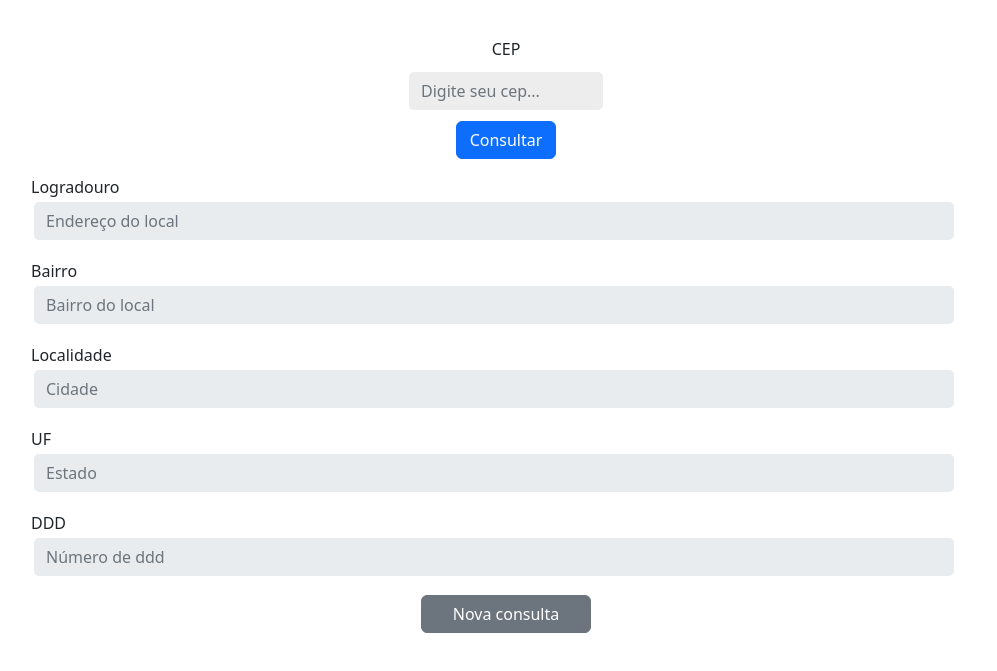
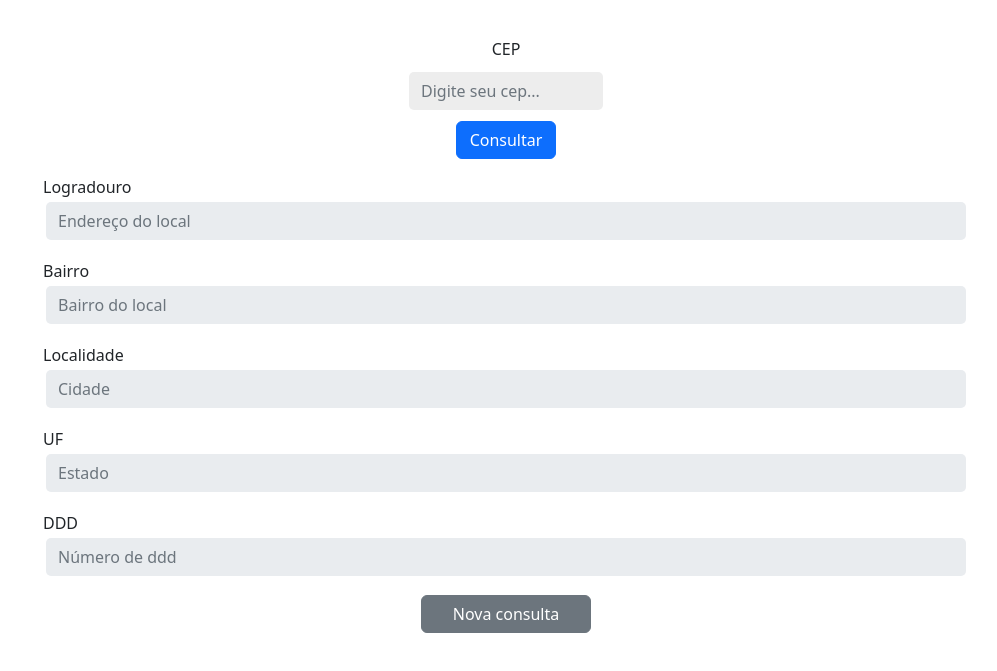
Before and after one commit to JoaoVitor615/projeto-cep, a website: page index.html in a window 1280 px wide. Shown: the part 151-822 px from the top of the page, without its empty margins (134-1131 px from the left). Before the commit the page ends 800 px from the top, so only its background shows below. Drawn offline with nearby package versions, Linux system fonts and the light colour scheme.

Commit message:
Corrigindo detalhes bootstrap

```diff
--- a/index.html
+++ b/index.html
@@ -10,7 +10,7 @@
     <title>Document</title>
 </head>
 <body>
-    <div class="container">
+    <div class="container pb-5">
 
         <!-- Header da página -->
         <div class="col pt-5">
@@ -42,32 +42,32 @@
         <form class="row row-cols-1 justify-content-evenly">
             <!-- Input de logradouro -->
             <div class="col-10 mb-3">
-                <label for="logradouro" class="row label">Logradouro</label>
-                <input disabled class="row form-control input" type="text" name="logradouro" id="logradouro" placeholder="Endereço do local">
+                <label for="logradouro" class="row mx-auto label">Logradouro</label>
+                <input disabled class="row mx-auto form-control input" type="text" name="logradouro" id="logradouro" placeholder="Endereço do local">
             </div>
 
             <!-- Input de Bairro -->
             <div class="col-10 mb-3">
-                <label for="bairro" class="row label">Bairro</label>
-                <input disabled class="row form-control input" type="text" name="bairro" id="bairro" placeholder="Bairro do local">
+                <label for="bairro" class="mx-auto row label">Bairro</label>
+                <input disabled class="mx-auto row form-control input" type="text" name="bairro" id="bairro" placeholder="Bairro do local">
             </div>
 
             <!-- Input de Localidade -->
             <div class="col-10 mb-3">
-                <label for="localidade" class="row label">Localidade</label>
-                <input disabled class="row form-control input" type="text" name="localidade" id="localidade" placeholder="Cidade">
+                <label for="localidade" class="mx-auto row label">Localidade</label>
+                <input disabled class="mx-auto row form-control input" type="text" name="localidade" id="localidade" placeholder="Cidade">
             </div>
 
             <!-- Input de UF -->
             <div class="col-10 mb-3">
-                <label for="uf" class="row label">UF</label>
-                <input disabled class="row form-control input" type="text" name="uf" id="uf" placeholder="Estado">
+                <label for="uf" class="mx-auto row label">UF</label>
+                <input disabled class="mx-auto row form-control input" type="text" name="uf" id="uf" placeholder="Estado">
             </div>
 
             <!-- Input de DDD -->
             <div class="col-10 mb-3">
-                <label for="ddd" class="row label">DDD</label>
-                <input disabled class="row form-control input" type="text" name="ddd" id="ddd" placeholder="Número de ddd">
+                <label for="ddd" class="mx-auto row label">DDD</label>
+                <input disabled class="mx-auto row form-control input" type="text" name="ddd" id="ddd" placeholder="Número de ddd">
             </div>
         </form>
 
```
